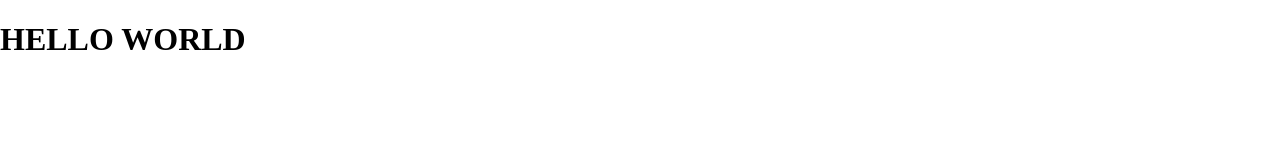
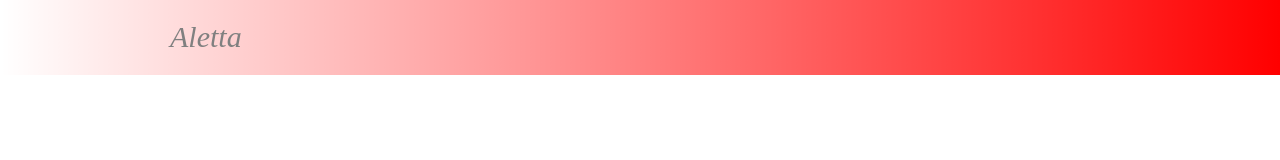
Before and after one commit to sjb3/reactJS-aletta, a React app: page / in a window 1280 px wide. Built offline with nearby package versions, Linux system fonts and the light colour scheme; a web font is replaced by a local one.

Commit message:
working on header

```diff
--- /dev/null
+++ b/src/Components/Header/Header.js
@@ -0,0 +1,29 @@
+'use strict';
+
+import React from 'react';
+import { Header_Style, Container, Title, List  } from './Header.style.js';
+
+export const Header = () => (
+  <Header_Style>
+
+    <Container>
+      <Title>Aletta</Title>
+      <nav>
+        <List>
+          {/*<li><a style={{ color: 'white',
+                          fontSize: '1.5rem',
+                          marginLeft: 10,
+                          marginRight: 10,
+                          textTransform: 'uppercase', }} href="#">Posts</a></li>
+          <li><a style={{ color: 'white',
+                          fontSize: '1.5rem',
+                          marginLeft: 10,
+                          marginRight: 10,
+                          textTransform: 'uppercase' }} href="#">About</a></li>*/}
+        </List>
+      </nav>
+    </Container>
+  </Header_Style>
+)
+
+// export default Header
--- /dev/null
+++ b/src/Components/Header/Header.style.js
@@ -0,0 +1,47 @@
+'use strict';
+
+import styled, { css } from 'styled-components';
+import 'normalize.css';
+
+export const Header_Style = styled.div`
+  background: red; /* For browsers that do not support gradients */
+  background: -webkit-linear-gradient(left,rgba(255,0,0,0),rgba(255,0,0,1)); /*Safari 5.1-6*/
+  background: -o-linear-gradient(right,rgba(255,0,0,0),rgba(255,0,0,1)); /*Opera 11.1-12*/
+  background: -moz-linear-gradient(right,rgba(255,0,0,0),rgba(255,0,0,1)); /*Fx 3.6-15*/
+  background: linear-gradient(to right, rgba(255,0,0,0), rgba(255,0,0,1)); /*Standard*/
+`
+
+export const Container = styled.div`
+  display: flex;
+  justify-content: space-between;
+  max-width: var(--site-width);
+  margin: 0 auto;
+`
+export const Title = styled.div`
+  color: grey;
+  font-size: 3rem;
+  font-style: italic;
+  font-family: 'Shrikhand', cursive;
+  padding: 2rem;
+
+  }
+`
+
+export const List = styled.div`
+  display: flex;
+  align-items: center;
+  height: 100%;
+`
+// export const List_Item = styled.div`
+
+// `
+export const List_Link = styled.div`
+  color: white;
+  font-weight: 2rem
+  margin-left: 2rem
+
+  &:focus
+  &:hover {
+    color: yellow
+  }
+`
--- /dev/null
+++ b/src/Components/base.css
@@ -0,0 +1,24 @@
+:root{
+  --site-width: 98rem;
+}
+
+html {
+  font-size: 62.5%;
+  box-sizing: border-box;
+}
+
+*,
+* ::before,
+* ::after {
+  box-sizing: inherit;
+}
+
+ul {
+  list-style: none;
+  padding: 0;
+  margin: 0;
+}
+
+a {
+  text-decoration: none;
+}
--- a/src/entry.js
+++ b/src/entry.js
@@ -1,12 +1,14 @@
 import React from 'react';
 import { render } from 'react-dom';
+import { Header } from './Components/Header/Header';
 
 // import routes from './routes';
 import 'normalize.css';
+import './Components/base.css';
 
 window.React = React;
 
 render (
-    <h1>HELLO WORLD</h1>,
+    <Header />,
     document.getElementById('root')
 )
--- a/webpack.config.js
+++ b/webpack.config.js
@@ -14,7 +14,7 @@ module.exports = {
         port: 8080
     },
     module: {
-    loaders: [
+     loaders: [
       {
         test: /\.js$/,
         exclude: /(node_modules)/,
@@ -76,5 +76,4 @@ module.exports = {
   plugins: [
     new DashboardPlugin()
   ]
-
-    }
+}
```
Also changed, not shown: dist/index.html.
